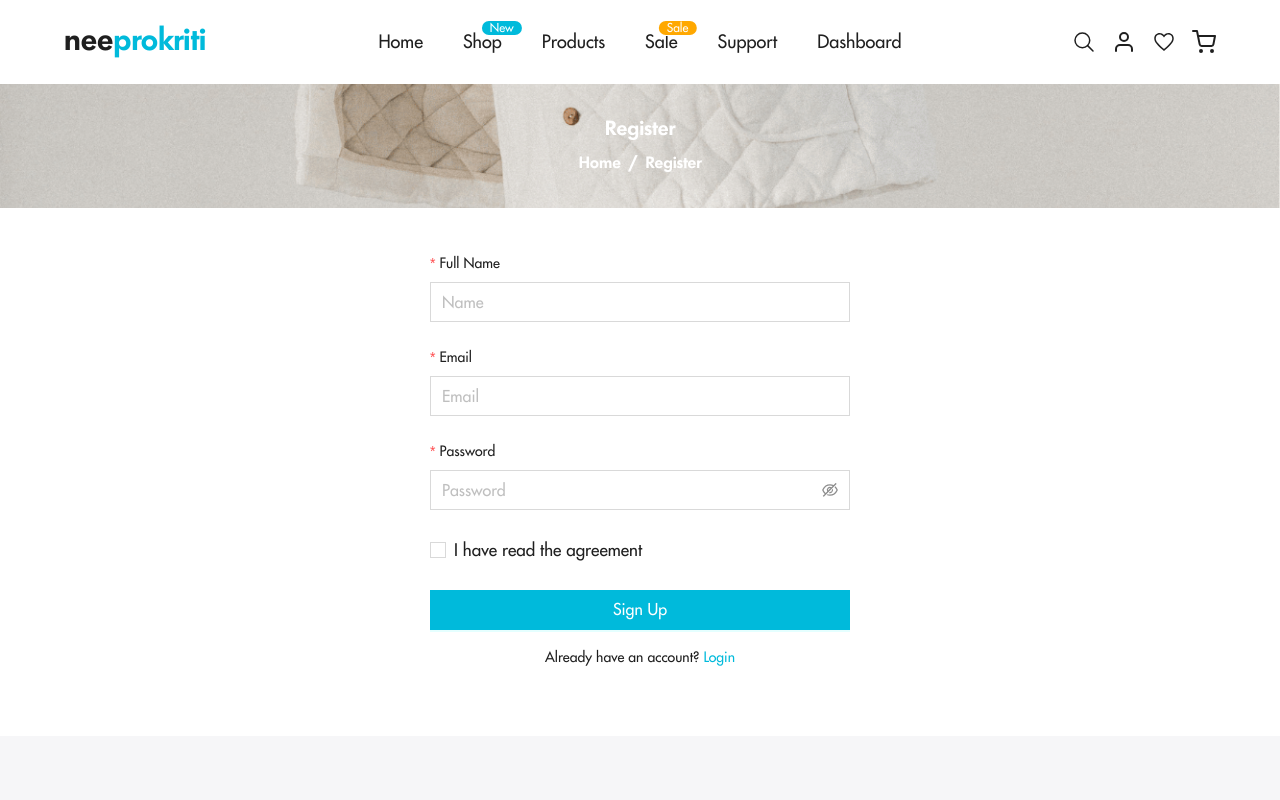
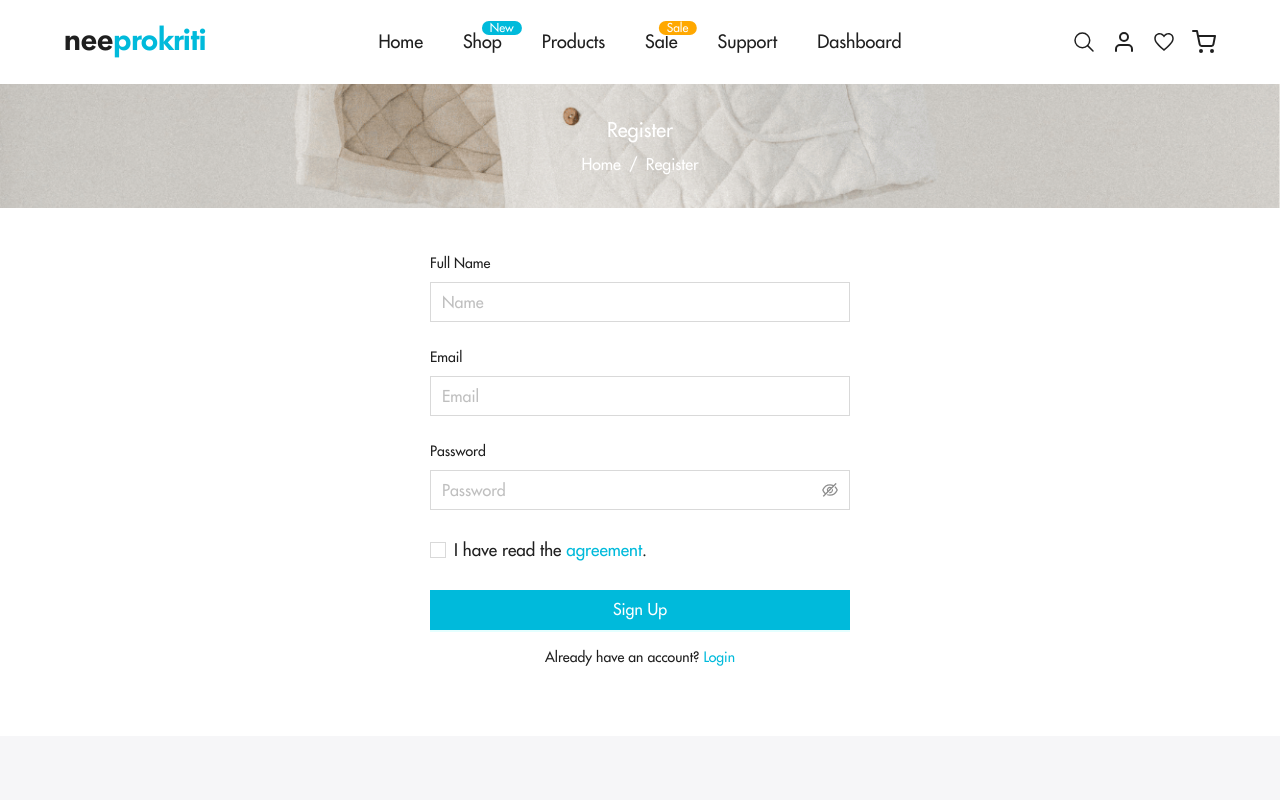
Before and after one commit to abunaim5/nee-prokriti-client, a React (Vite) app: page /register in a window 1280 px wide. Shown: the top 800 px of the page. Built offline with nearby package versions, Linux system fonts and the light colour scheme.

Commit message:
implement react hook form with ant design form in register page component and adjust styles in breadcrumb component

```diff
--- a/package.json
+++ b/package.json
@@ -21,6 +21,7 @@
     "react": "^18.3.1",
     "react-dom": "^18.3.1",
     "react-fast-marquee": "^1.6.5",
+    "react-hook-form": "^7.53.0",
     "react-icons": "^5.3.0",
     "react-router-dom": "^6.26.1",
     "sort-by": "^1.2.0",
--- a/src/Components/BreadCrumb/BreadCrumb.jsx
+++ b/src/Components/BreadCrumb/BreadCrumb.jsx
@@ -22,9 +22,9 @@ const BreadCrumb = ({ location }) => {
 
     return (
         <div style={{ backgroundImage: `url(${man})` }} className='flex flex-col items-center gap-2 justify-center py-8 2xl:py-16 text-white bg-no-repeat bg-cover bg-center'>
-            <h1 className='text-xl font-semibold'>{currentRoute}</h1>
+            <h1 className='text-xl'>{currentRoute}</h1>
             <Breadcrumb
-                className='font-bold text-base'
+                className='text-base'
                 items={[
                     {
                         title: <Link to='/'>Home</Link>
--- a/src/Pages/Register/Register.jsx
+++ b/src/Pages/Register/Register.jsx
@@ -1,9 +1,11 @@
 import { Link, useLocation } from "react-router-dom";
 import BreadCrumb from "../../Components/BreadCrumb/BreadCrumb";
 import { Button, Checkbox, Form, Input } from 'antd';
+import { Controller, useForm } from "react-hook-form";
 
 const Register = () => {
     const location = useLocation();
+    const { control, handleSubmit, formState: { errors } } = useForm();
 
     const onFinish = (values) => {
         console.log('Success:', values);
@@ -18,121 +20,108 @@ const Register = () => {
             <div className='min-h-[calc(100vh-272px)] flex items-center py-10'>
                 <Form
                     className='mx-auto w-full md:w-[420px] px-4 md:px-0'
-                    name="basic"
                     layout='vertical'
-                    labelCol={{
-                        span: 4,
-                    }}
-                    wrapperCol={{
-                        span: 20,
-                    }}
-                    style={{
-                        // maxWidth: 400,
-                    }}
                     initialValues={{
                         remember: true,
                     }}
-                    onFinish={onFinish}
+                    onFinish={handleSubmit(onFinish)}
                     onFinishFailed={onFinishFailed}
                     autoComplete="off"
                 >
                     <Form.Item
-                        layout="vertical"
                         label="Full Name"
-                        name="name"
-                        rules={[
-                            {
-                                required: true,
-                                message: 'Please input your name!',
-                            },
-                        ]}
-                        labelCol={{
-                            span: 24,
-                        }}
-                        wrapperCol={{
-                            span: 24,
-                        }}
+                        validateStatus={errors.name ? 'error' : ''}
+                        help={errors.name?.message}
                     >
+                        <Controller
+                            name='name'
+                            control={control}
+                            rules={{ required: 'Please input your name!' }}
+                            render={({ field }) => (
                                 <Input
+                                    {...field}
                                     className='rounded-none w-full'
                                     type='text'
                                     placeholder="Name"
                                     size="large"
                                 />
+                            )}
+                        />
                     </Form.Item>
                     <Form.Item
-                        layout="vertical"
                         label="Email"
-                        name="email"
-                        rules={[
-                            {
-                                required: true,
-                                message: 'Please input your email!',
-                            },
-                        ]}
-                        labelCol={{
-                            span: 24,
+                        validateStatus={errors.email ? 'error' : ''}
+                        help={errors.email?.message}
+                    >
+                        <Controller
+                            name='email'
+                            control={control}
+                            rules={{
+                                required: 'Please input your email!',
+                                pattern: {
+                                    value: /^\S+@\S+$/i,
+                                    message: 'Invalid email format.'
+                                }
                             }}
-                        wrapperCol={{
-                            span: 24,
-                        }}
-                    >
+                            render={({ field }) => (
                                 <Input
+                                    {...field}
                                     className='rounded-none w-full'
                                     type='email'
                                     placeholder="Email"
                                     size="large"
                                 />
+                            )}
+                        />
                     </Form.Item>
 
                     <Form.Item
-                        layout="vertical"
                         label="Password"
-                        name="password"
-                        rules={[
-                            {
-                                required: true,
-                                message: 'Please input your password!',
-                            },
-                        ]}
-                        labelCol={{
-                            span: 24,
+                        validateStatus={errors.password ? 'error' : ''}
+                        help={errors.password?.message}
+                    >
+                        <Controller
+                            name='password'
+                            control={control}
+                            rules={{
+                                required: 'Please input your password!',
+                                minLength: {
+                                    value: 6,
+                                    message: 'Password must be at least 6 characters long.'
+                                }
                             }}
-                        wrapperCol={{
-                            span: 24,
-                        }}
-                    >
+                            render={({ field }) => (
                                 <Input.Password
+                                    {...field}
                                     className='rounded-none w-full'
                                     type='password'
                                     placeholder="Password"
                                     size="large"
                                 />
+                            )}
+                        />
                     </Form.Item>
 
-                    <Form.Item
-                        name="agreement"
-                        valuePropName="checked"
-                        rules={[
-                            {
-                                validator: (_, value) =>
-                                    value ? Promise.resolve() : Promise.reject(new Error('Should accept agreement')),
-                            },
-                        ]}
-                        wrapperCol={{
-                            span: 24,
+                    <Form.Item>
+                        <Controller
+                            name='agreement'
+                            control={control}
+                            rules={{
+                                required: 'You must accept the agreement.'
                             }}
+                            render={({ field }) => (
+                                <Checkbox
+                                    checked={field.value}
+                                    onChange={(e) => field.onChange(e.target.checked)}
                                 >
-                        <Checkbox>
-                            I have read the <a href="">agreement</a>
+                                    I have read the <a className='text-primary' href="">agreement</a>.
                                 </Checkbox>
+                            )}
+                        />
+                        {errors.agreement && <p className='text-[#FF4D4F]'>{errors.agreement?.message}</p>}
                     </Form.Item>
 
-                    <Form.Item
-                        wrapperCol={{
-                            span: 24,
-                        }}
-                    >
+                    <Form.Item>
                         <Button type="primary" htmlType="submit" size='large' className='w-full rounded-none'>
                             Sign Up
                         </Button>
```
Also changed, not shown: 1 other file (tests, documents, lock files or other folders). Lines whose indentation alone changed are shown as unchanged.
